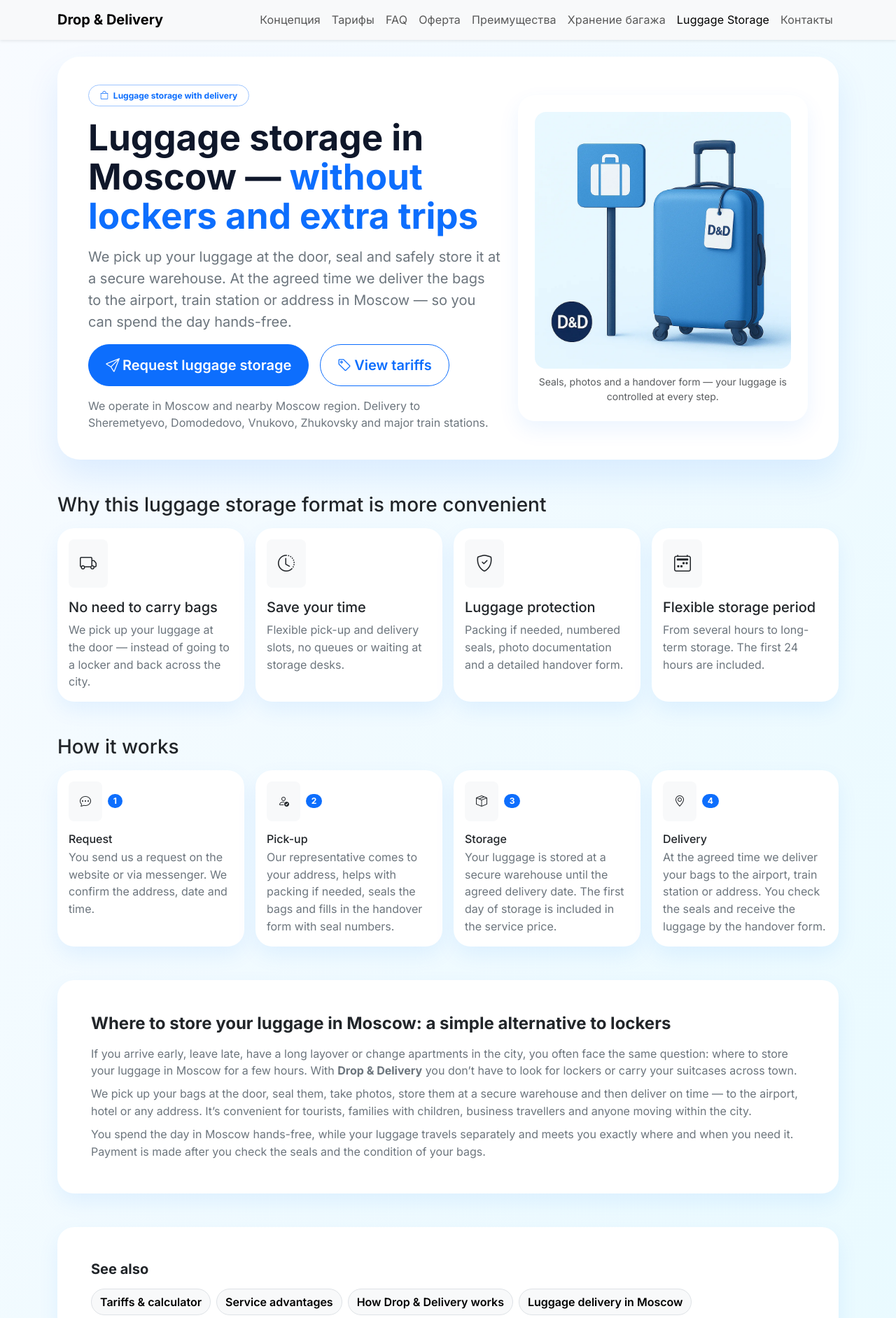
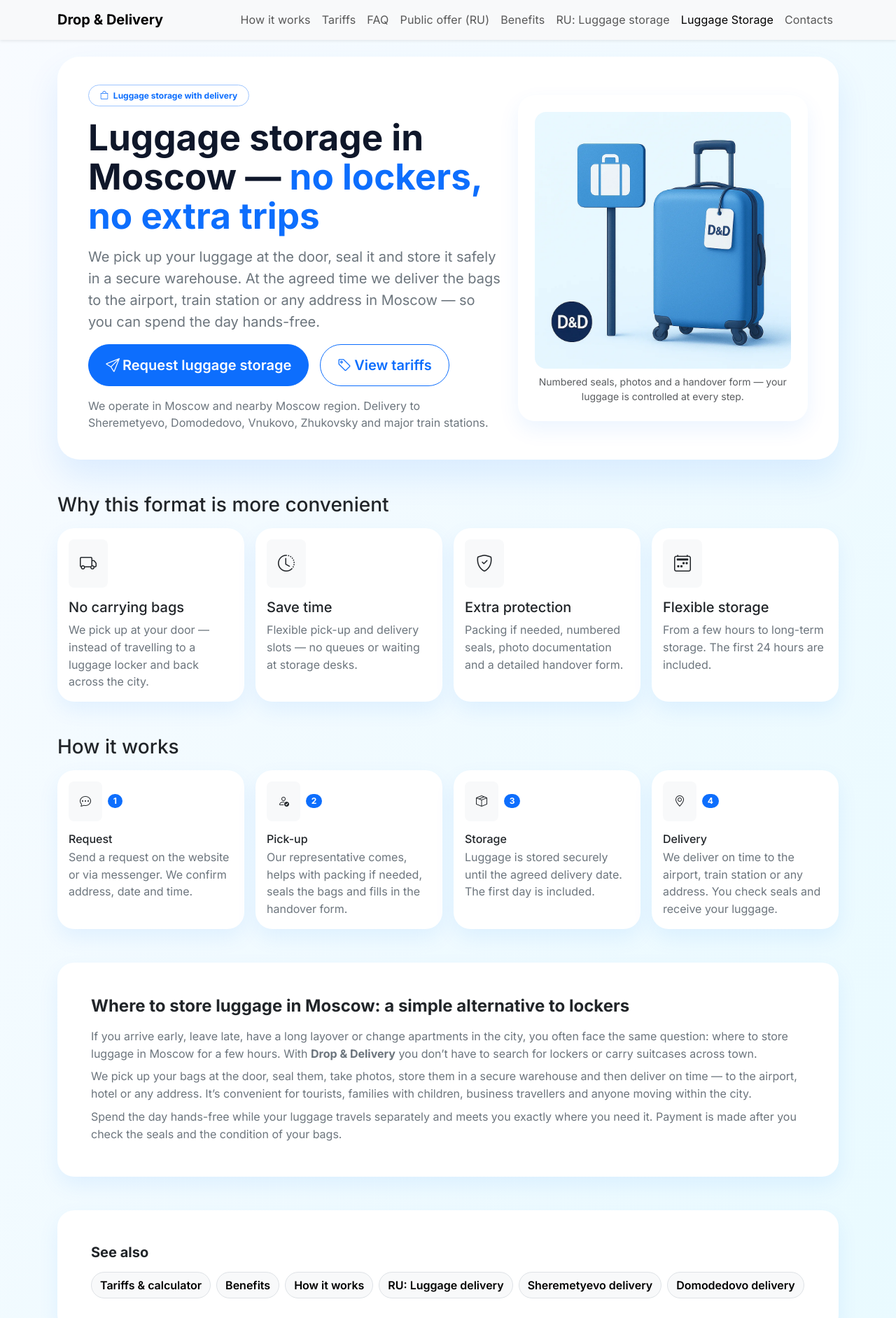
Before and after one commit to IsaevIvann/dd-project, a Django app: page /luggage-storage-moscow/ in a window 1280 px wide. Shown: the top 1884 px of the page at 70% size. Run offline with Django 5.2, Linux system fonts and the light colour scheme; some libraries are stand-ins or nearby versions.

Commit message:
+ new page

```diff
--- a/src/core/templates/core/luggage_storage_moscow.html
+++ b/src/core/templates/core/luggage_storage_moscow.html
@@ -7,15 +7,22 @@
   <meta name="viewport" content="width=device-width, initial-scale=1">
   <link rel="canonical" href="https://www.drop-delivery.ru/luggage-storage-moscow/">
 
-  <meta name="description" content="Luggage storage in Moscow with door-to-door service. We pick up your bags at the door, seal and store them on a secure warehouse and deliver on time — to the airport, train station or any address in Moscow.">
+  <meta name="robots" content="index,follow">
+
+  <meta name="description" content="Luggage storage in Moscow with door-to-door service. We pick up your bags at the door, seal and store them in a secure warehouse and deliver on time — to the airport, train station or any address in Moscow.">
+
   <meta property="og:title" content="Luggage Storage in Moscow — with Door-to-Door Delivery | Drop & Delivery">
-  <meta property="og:description" content="Luggage storage and delivery in Moscow: we collect your bags at the door, seal and store them and deliver on time to the airport, train station or address. Travel light, your luggage goes separately.">
+  <meta property="og:description" content="Door-to-door luggage storage and delivery in Moscow: we collect your bags at the door, seal and store them securely and deliver on time to the airport, train station or any address.">
   <meta property="og:url" content="https://www.drop-delivery.ru/luggage-storage-moscow/">
   <meta property="og:image" content="https://www.drop-delivery.ru/static/core/img/logo-512.png">
   <meta property="og:site_name" content="Drop & Delivery">
   <meta property="og:type" content="website">
   <meta property="og:locale" content="en_US">
+  <meta property="og:locale:alternate" content="ru_RU">
+
   <meta name="twitter:card" content="summary_large_image">
+  <meta name="twitter:title" content="Luggage Storage in Moscow — Drop & Delivery">
+  <meta name="twitter:description" content="We pick up, seal and store your luggage, then deliver it on time to airports, train stations or any address in Moscow.">
 
   <!-- Yandex.Metrika counter -->
   <script type="text/javascript">
@@ -85,10 +92,6 @@
       font-weight:400;
       letter-spacing:.01em;
     }
-    .navbar-nav .nav-link.btn{
-      color:#fff !important;
-      font-weight:600;
-    }
     .navbar-nav .nav-link:hover,
     .navbar-nav .nav-link:focus{
       color:#0d6efd !important;
@@ -130,6 +133,28 @@
   <link rel="alternate" hreflang="ru" href="https://www.drop-delivery.ru/hranenie-bagazha-moskva/">
   <link rel="alternate" hreflang="x-default" href="https://www.drop-delivery.ru/">
 
+  <!-- JSON-LD: Breadcrumbs -->
+  <script type="application/ld+json">
+  {
+    "@context":"https://schema.org",
+    "@type":"BreadcrumbList",
+    "itemListElement":[
+      {
+        "@type":"ListItem",
+        "position":1,
+        "name":"Home",
+        "item":"https://www.drop-delivery.ru/"
+      },
+      {
+        "@type":"ListItem",
+        "position":2,
+        "name":"Luggage Storage in Moscow",
+        "item":"https://www.drop-delivery.ru/luggage-storage-moscow/"
+      }
+    ]
+  }
+  </script>
+
   <!-- JSON-LD: WebPage (EN) -->
   <script type="application/ld+json">
   {
@@ -160,7 +185,7 @@
     "step":[
       {"@type":"HowToStep","name":"Request","text":"Send a request on the website or via messenger — we agree on the pick-up time and address."},
       {"@type":"HowToStep","name":"Pick-up","text":"Our representative comes to your address, packs if needed, seals the bags and issues a handover form with seal numbers."},
-      {"@type":"HowToStep","name":"Storage","text":"Your luggage is stored at a secure warehouse. The first 24 hours of storage are included in the service."},
+      {"@type":"HowToStep","name":"Storage","text":"Your luggage is stored in a secure warehouse. The first 24 hours of storage are included in the service."},
       {"@type":"HowToStep","name":"Delivery","text":"At the agreed time we deliver your luggage to the airport, train station or any address in Moscow region."}
     ]
   }
@@ -173,15 +198,26 @@
     "@type":"Service",
     "name":"Luggage storage with delivery in Moscow — Drop & Delivery",
     "serviceType":"Luggage storage with door-to-door delivery",
-    "areaServed":["Moscow","Moscow region"],
+    "areaServed":[
+      {"@type":"City","name":"Moscow","address":{"@type":"PostalAddress","addressCountry":"RU"}},
+      {"@type":"AdministrativeArea","name":"Moscow region","address":{"@type":"PostalAddress","addressCountry":"RU"}}
+    ],
     "url":"https://www.drop-delivery.ru/luggage-storage-moscow/",
     "provider":{"@id":"https://www.drop-delivery.ru/#organization"},
-    "description":"Luggage storage in Moscow with door-to-door pickup, seals and handover form, secure warehouse and on-time delivery to the airport, train station or address."
+    "description":"Luggage storage in Moscow with door-to-door pickup, numbered seals and a handover form, secure warehouse storage and on-time delivery to airports, train stations or any address.",
+    "offers":{
+      "@type":"Offer",
+      "price":"1200",
+      "priceCurrency":"RUB",
+      "url":"https://www.drop-delivery.ru/#tariffs",
+      "availability":"https://schema.org/InStock"
+    }
   }
   </script>
 
 </head>
 <body>
+
 <noscript>
   <div>
     <img src="https://mc.yandex.ru/watch/104157204" style="position:absolute;left:-9999px;" alt=""/>
@@ -196,14 +232,14 @@
     </button>
     <div class="collapse navbar-collapse" id="navbarNav">
       <ul class="navbar-nav ms-auto align-items-lg-center">
-        <li class="nav-item"><a class="nav-link" href="/concept/">Концепция</a></li>
-        <li class="nav-item"><a class="nav-link" href="/#tariffs">Тарифы</a></li>
+        <li class="nav-item"><a class="nav-link" href="/concept/">How it works</a></li>
+        <li class="nav-item"><a class="nav-link" href="/#tariffs">Tariffs</a></li>
         <li class="nav-item"><a class="nav-link" href="/faq/">FAQ</a></li>
-        <li class="nav-item"><a class="nav-link" href="/offer/">Оферта</a></li>
-        <li class="nav-item"><a class="nav-link" href="/benefits/">Преимущества</a></li>
-        <li class="nav-item"><a class="nav-link" href="/hranenie-bagazha-moskva/">Хранение багажа</a></li>
+        <li class="nav-item"><a class="nav-link" href="/offer/">Public offer (RU)</a></li>
+        <li class="nav-item"><a class="nav-link" href="/benefits/">Benefits</a></li>
+        <li class="nav-item"><a class="nav-link" href="/hranenie-bagazha-moskva/">RU: Luggage storage</a></li>
         <li class="nav-item"><a class="nav-link active" href="/luggage-storage-moscow/">Luggage Storage</a></li>
-        <li class="nav-item"><a class="nav-link" href="/contacts/">Контакты</a></li>
+        <li class="nav-item"><a class="nav-link" href="/contacts/">Contacts</a></li>
       </ul>
     </div>
   </div>
@@ -219,11 +255,11 @@
           <i class="bi bi-bag me-1"></i> Luggage storage with delivery
         </span>
         <h1 class="display-4 fw-bold mt-3">
-          Luggage storage in Moscow — <span class="text-primary">without lockers and extra trips</span>
+          Luggage storage in Moscow — <span class="text-primary">no lockers, no extra trips</span>
         </h1>
         <p class="lead text-secondary mt-3">
-          We pick up your luggage at the door, seal and safely store it at a secure warehouse.
-          At the agreed time we deliver the bags to the airport, train station or address in Moscow —
+          We pick up your luggage at the door, seal it and store it safely in a secure warehouse.
+          At the agreed time we deliver the bags to the airport, train station or any address in Moscow —
           so you can spend the day hands-free.
         </p>
         <div class="d-flex gap-3 mt-3">
@@ -249,7 +285,7 @@
                  decoding="async">
           </picture>
           <div class="small text-muted mt-2">
-            Seals, photos and a handover form — your luggage is controlled at every step.
+            Numbered seals, photos and a handover form — your luggage is controlled at every step.
           </div>
         </div>
       </div>
@@ -258,16 +294,16 @@
 
   <!-- Why it’s convenient -->
   <section class="mb-5">
-    <h2 class="h3 mb-3">Why this luggage storage format is more convenient</h2>
+    <h2 class="h3 mb-3">Why this format is more convenient</h2>
     <div class="row g-3">
       <div class="col-md-6 col-lg-3">
         <div class="surface p-3 h-100">
           <div class="d-inline-flex align-items-center justify-content-center rounded-3 bg-light p-3">
             <i class="bi bi-truck fs-4"></i>
           </div>
-          <h3 class="h5 mt-3 mb-2">No need to carry bags</h3>
+          <h3 class="h5 mt-3 mb-2">No carrying bags</h3>
           <p class="text-secondary mb-0">
-            We pick up your luggage at the door — instead of going to a locker and back across the city.
+            We pick up at your door — instead of travelling to a luggage locker and back across the city.
           </p>
         </div>
       </div>
@@ -276,9 +312,9 @@
           <div class="d-inline-flex align-items-center justify-content-center rounded-3 bg-light p-3">
             <i class="bi bi-clock-history fs-4"></i>
           </div>
-          <h3 class="h5 mt-3 mb-2">Save your time</h3>
+          <h3 class="h5 mt-3 mb-2">Save time</h3>
           <p class="text-secondary mb-0">
-            Flexible pick-up and delivery slots, no queues or waiting at storage desks.
+            Flexible pick-up and delivery slots — no queues or waiting at storage desks.
           </p>
         </div>
       </div>
@@ -287,7 +323,7 @@
           <div class="d-inline-flex align-items-center justify-content-center rounded-3 bg-light p-3">
             <i class="bi bi-shield-check fs-4"></i>
           </div>
-          <h3 class="h5 mt-3 mb-2">Luggage protection</h3>
+          <h3 class="h5 mt-3 mb-2">Extra protection</h3>
           <p class="text-secondary mb-0">
             Packing if needed, numbered seals, photo documentation and a detailed handover form.
           </p>
@@ -298,9 +334,9 @@
           <div class="d-inline-flex align-items-center justify-content-center rounded-3 bg-light p-3">
             <i class="bi bi-calendar2-week fs-4"></i>
           </div>
-          <h3 class="h5 mt-3 mb-2">Flexible storage period</h3>
+          <h3 class="h5 mt-3 mb-2">Flexible storage</h3>
           <p class="text-secondary mb-0">
-            From several hours to long-term storage. The first 24 hours are included.
+            From a few hours to long-term storage. The first 24 hours are included.
           </p>
         </div>
       </div>
@@ -319,7 +355,7 @@
           </div>
           <h3 class="h6 mt-3 mb-1">Request</h3>
           <p class="text-secondary mb-0">
-            You send us a request on the website or via messenger. We confirm the address, date and time.
+            Send a request on the website or via messenger. We confirm address, date and time.
           </p>
         </div>
       </div>
@@ -331,8 +367,7 @@
           </div>
           <h3 class="h6 mt-3 mb-1">Pick-up</h3>
           <p class="text-secondary mb-0">
-            Our representative comes to your address, helps with packing if needed,
-            seals the bags and fills in the handover form with seal numbers.
+            Our representative comes, helps with packing if needed, seals the bags and fills in the handover form.
           </p>
         </div>
       </div>
@@ -344,8 +379,7 @@
           </div>
           <h3 class="h6 mt-3 mb-1">Storage</h3>
           <p class="text-secondary mb-0">
-            Your luggage is stored at a secure warehouse until the agreed delivery date.
-            The first day of storage is included in the service price.
+            Luggage is stored securely until the agreed delivery date. The first day is included.
           </p>
         </div>
       </div>
@@ -357,8 +391,7 @@
           </div>
           <h3 class="h6 mt-3 mb-1">Delivery</h3>
           <p class="text-secondary mb-0">
-            At the agreed time we deliver your bags to the airport, train station or address.
-            You check the seals and receive the luggage by the handover form.
+            We deliver on time to the airport, train station or any address. You check seals and receive your luggage.
           </p>
         </div>
       </div>
@@ -368,21 +401,21 @@
   <!-- SEO text -->
   <section class="surface p-4 p-md-5 mb-5">
     <h2 class="h4 fw-bold mb-3">
-      Where to store your luggage in Moscow: a simple alternative to lockers
+      Where to store luggage in Moscow: a simple alternative to lockers
     </h2>
     <p class="text-secondary mb-2">
       If you arrive early, leave late, have a long layover or change apartments in the city,
-      you often face the same question: where to store your luggage in Moscow for a few hours.
-      With <b>Drop &amp; Delivery</b> you don’t have to look for lockers or carry your suitcases across town.
+      you often face the same question: where to store luggage in Moscow for a few hours.
+      With <b>Drop &amp; Delivery</b> you don’t have to search for lockers or carry suitcases across town.
     </p>
     <p class="text-secondary mb-2">
-      We pick up your bags at the door, seal them, take photos, store them at a secure warehouse and then
+      We pick up your bags at the door, seal them, take photos, store them in a secure warehouse and then
       deliver on time — to the airport, hotel or any address. It’s convenient for tourists,
       families with children, business travellers and anyone moving within the city.
     </p>
     <p class="text-secondary mb-0">
-      You spend the day in Moscow hands-free, while your luggage travels separately and meets you
-      exactly where and when you need it. Payment is made after you check the seals and the condition of your bags.
+      Spend the day hands-free while your luggage travels separately and meets you exactly where you need it.
+      Payment is made after you check the seals and the condition of your bags.
     </p>
   </section>
 
@@ -391,11 +424,11 @@
     <h2 class="h5 fw-bold mb-3">See also</h2>
     <div class="d-flex flex-wrap gap-2">
       <a class="btn btn-light border pill" href="/#tariffs">Tariffs & calculator</a>
-      <a class="btn btn-light border pill" href="/benefits/">Service advantages</a>
-      <a class="btn btn-light border pill" href="/concept/">How Drop &amp; Delivery works</a>
-      <a class="btn btn-light border pill" href="/dostavka-bagazha-moskva/">Luggage delivery in Moscow</a>
-      <a class="btn btn-light border pill" href="/aero/svo/">Luggage delivery to Sheremetyevo</a>
-      <a class="btn btn-light border pill" href="/aero/dme/">Luggage delivery to Domodedovo</a>
+      <a class="btn btn-light border pill" href="/benefits/">Benefits</a>
+      <a class="btn btn-light border pill" href="/concept/">How it works</a>
+      <a class="btn btn-light border pill" href="/dostavka-bagazha-moskva/">RU: Luggage delivery</a>
+      <a class="btn btn-light border pill" href="/aero/svo/">Sheremetyevo delivery</a>
+      <a class="btn btn-light border pill" href="/aero/dme/">Domodedovo delivery</a>
     </div>
   </section>
 
@@ -405,7 +438,7 @@
       <div>
         <h2 class="h4 mb-1">Need luggage storage in Moscow?</h2>
         <p class="text-secondary mb-0">
-          We can agree on pick-up and delivery in just a few messages in messenger.
+          We can agree on pick-up and delivery in a few messages.
         </p>
       </div>
       <a href="/order/" class="btn btn-lg btn-primary px-4 mt-3 mt-lg-0">
@@ -426,7 +459,7 @@
         </h2>
         <div id="e1" class="accordion-collapse collapse" data-bs-parent="#faqStorageEn">
           <div class="accordion-body text-secondary">
-            From several hours to long-term storage. The exact period is agreed with you when you make a request.
+            From a few hours to long-term storage. The exact period is confirmed when you make a request.
           </div>
         </div>
       </div>
@@ -434,13 +467,12 @@
       <div class="accordion-item">
         <h2 class="accordion-header">
           <button class="accordion-button collapsed" type="button" data-bs-toggle="collapse" data-bs-target="#e2">
-            Do you work outside Moscow city?
+            Do you operate outside Moscow city?
           </button>
         </h2>
         <div id="e2" class="accordion-collapse collapse" data-bs-parent="#faqStorageEn">
           <div class="accordion-body text-secondary">
-            Yes, we operate in Moscow and nearby Moscow region, including all main airports
-            and some locations outside the city.
+            Yes. We operate in Moscow and nearby Moscow region, including all main airports and major train stations.
           </div>
         </div>
       </div>
@@ -448,13 +480,13 @@
       <div class="accordion-item">
         <h2 class="accordion-header">
           <button class="accordion-button collapsed" type="button" data-bs-toggle="collapse" data-bs-target="#e3">
-            Can you store my luggage between check-out and a late flight?
+            Can you store luggage between check-out and a late flight?
           </button>
         </h2>
         <div id="e3" class="accordion-collapse collapse" data-bs-parent="#faqStorageEn">
           <div class="accordion-body text-secondary">
-            This is one of the most popular scenarios: we pick up your bags after check-out,
-            store them during the day and deliver to the airport or another address before your departure.
+            Yes — this is a common scenario. We pick up after check-out, store during the day and deliver to the airport
+            or another address before departure.
           </div>
         </div>
       </div>
@@ -487,23 +519,23 @@
         "name":"How long can I store my luggage in Moscow?",
         "acceptedAnswer":{
           "@type":"Answer",
-          "text":"You can store your luggage from several hours to long-term storage. The exact period is agreed when you make a request."
+          "text":"You can store your luggage from a few hours to long-term storage. The exact period is confirmed when you make a request."
         }
       },
       {
         "@type":"Question",
-        "name":"Do you work outside Moscow city?",
+        "name":"Do you operate outside Moscow city?",
         "acceptedAnswer":{
           "@type":"Answer",
-          "text":"Yes, we operate in Moscow and nearby Moscow region, including all main airports and some locations outside the city."
+          "text":"Yes. We operate in Moscow and nearby Moscow region, including all main airports and major train stations."
         }
       },
       {
         "@type":"Question",
-        "name":"Can you store my luggage between check-out and a late flight?",
+        "name":"Can you store luggage between check-out and a late flight?",
         "acceptedAnswer":{
           "@type":"Answer",
-          "text":"Yes, we can pick up your bags after check-out, store them during the day and deliver to the airport or another address before departure."
+          "text":"Yes. We can pick up after check-out, store during the day and deliver to the airport or another address before departure."
         }
       },
       {
--- a/src/core/views.py
+++ b/src/core/views.py
@@ -334,3 +334,7 @@ def station(request, code: str):
         "nav_items": nav_items,
     }
     return render(request, "core/hub.html", ctx)
+
+
+def kamera_hraneniya_bagazha_moskva(request):
+    return render(request, "core/kamera_hraneniya_bagazha_moskva.html")
--- a/src/dandd/urls.py
+++ b/src/dandd/urls.py
@@ -28,5 +28,6 @@ urlpatterns = [
     path("dostavka-bagazha-moskva/", TemplateView.as_view(template_name="core/dostavka_bagazha_moskva.html"),name="delivery_moscow",),
     path("gde-ostavit-bagazh-v-moskve/",TemplateView.as_view(template_name="core/where_to_leave_luggage.html"),name="where_to_leave_luggage",),
     path("station/<slug:code>/", views.station, name="station"),
+    path("kamera-hraneniya-bagazha-moskva/",views.kamera_hraneniya_bagazha_moskva,name="kamera_hraneniya_bagazha_moskva"),
 
 ]
```
Also changed, not shown: src/core/templates/core/aero.html (+76 -12 lines), src/core/templates/core/kamera_hraneniya_bagazha_moskva.html (added, +225 -0 lines), src/core/templates/core/station.html (+72 -58 lines).
